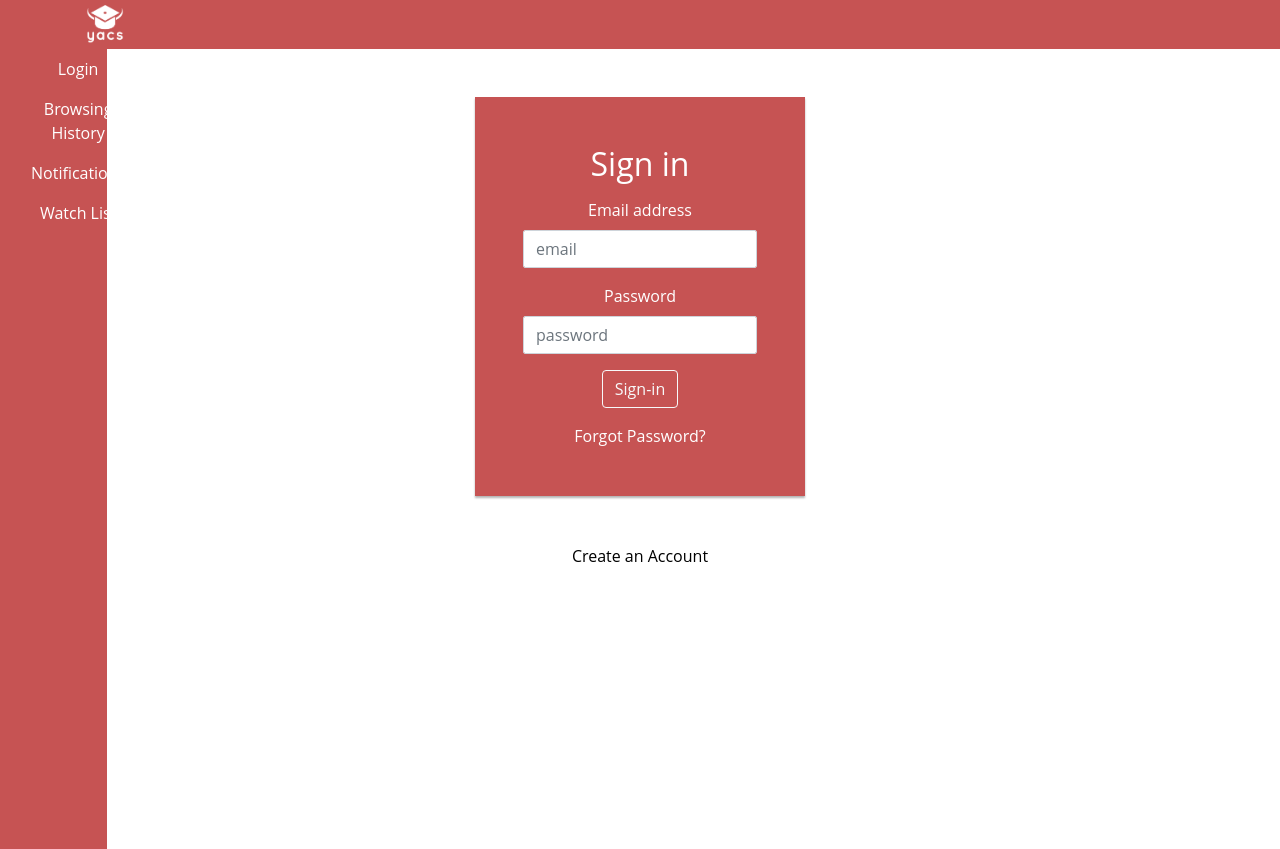
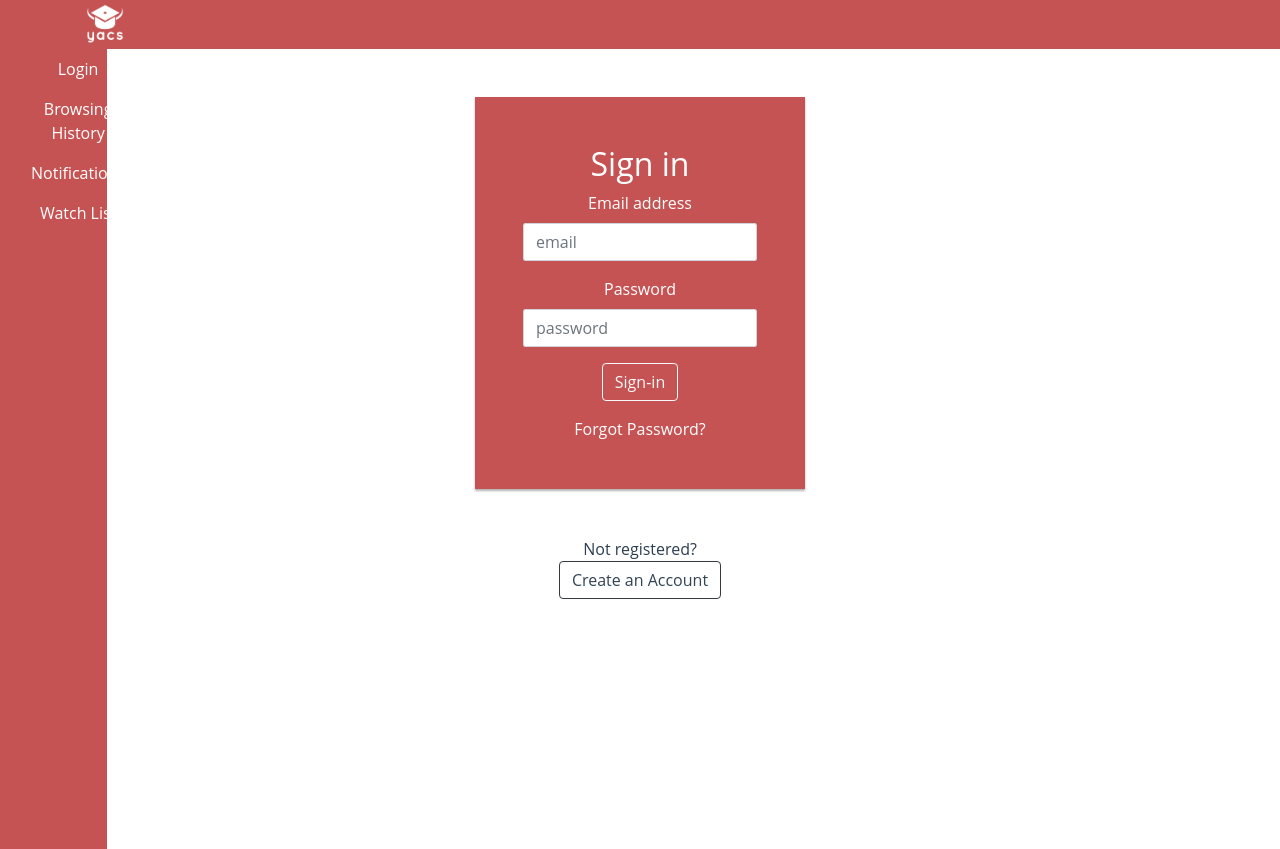
Before and after one commit to BrianHotopp/yacsvue, a Vue app in the folder yacs-user/: page /#/login in a window 1280 px wide. Built offline with nearby package versions, Linux system fonts and the light colour scheme.

Commit message:
button styling for "not registered"

```diff
--- a/yacs-user/src/App.vue
+++ b/yacs-user/src/App.vue
@@ -11,7 +11,7 @@
     <!-- rewrite sidebar -->
     <b-container fluid class="h-100">
       <b-row class="h-100">
-        <b-col md="1" id="sidebar">
+        <b-col lg="1" id="sidebar">
             <b-nav vertical>
             <b-nav-item class="navitem"><router-link class="white-link" to="/login">Login</router-link></b-nav-item>
             <b-nav-item class="navitem"><router-link class="white-link" to="#">Browsing History</router-link></b-nav-item>
@@ -19,7 +19,7 @@
             <b-nav-item class="navitem"><router-link class="white-link" to="#">Watch List</router-link></b-nav-item>
             </b-nav>
         </b-col>
-        <b-col md="10" class="d-flex justify-content-center">
+        <b-col lg="10" class="d-flex justify-content-center">
           <router-view></router-view>
         </b-col>
       </b-row>
@@ -45,7 +45,7 @@ export default {
   color: #2c3e50;
 
 }
-html, body, #app, section.section {
+html, body, #app{
   height: 100%;
   min-height: 100%;
 }
@@ -71,5 +71,17 @@ html, body, #app, section.section {
     background-color: #c65353;
     color: #ffffff;
 }
+form {
+    box-shadow: 0px 2px 2px rgba(0, 0, 0, 0.3);
+    color: #ffffff;
+    background-color: #c65353;
+}
+.form h2 {
+    margin: 0 0 15px;
+}
+.form-control{
+    min-height: 38px;
+    border-radius: 2px;
+}
 
 </style>
--- a/yacs-user/src/components/login.vue
+++ b/yacs-user/src/components/login.vue
@@ -16,25 +16,22 @@
                 </div>
                     <a href="#" class="pull-right white-link">Forgot Password?</a>
             </form>
-            <p class="text-center"><router-link class="black-link" to="/register">Create an Account</router-link></p>
+
+            <p class="text-center">Not registered?<br>
+                <button type="button" class="btn btn-outline-dark"><router-link to="/register">Create an Account</router-link></button>
+            </p>
         </div>
 
     </div>
 </template>
 <style scoped>
+.btn a{
+    text-decoration: none;
+    color: #324455;
 
-
-.login-form form {
-    box-shadow: 0px 2px 2px rgba(0, 0, 0, 0.3);
-    color: #ffffff;
-    background-color: #c65353;
 }
-.login-form h2 {
-    margin: 0 0 15px;
-}
-.form-control{
-    min-height: 38px;
-    border-radius: 2px;
+.btn a:hover{
+    color:white;
 
 }
 
```
